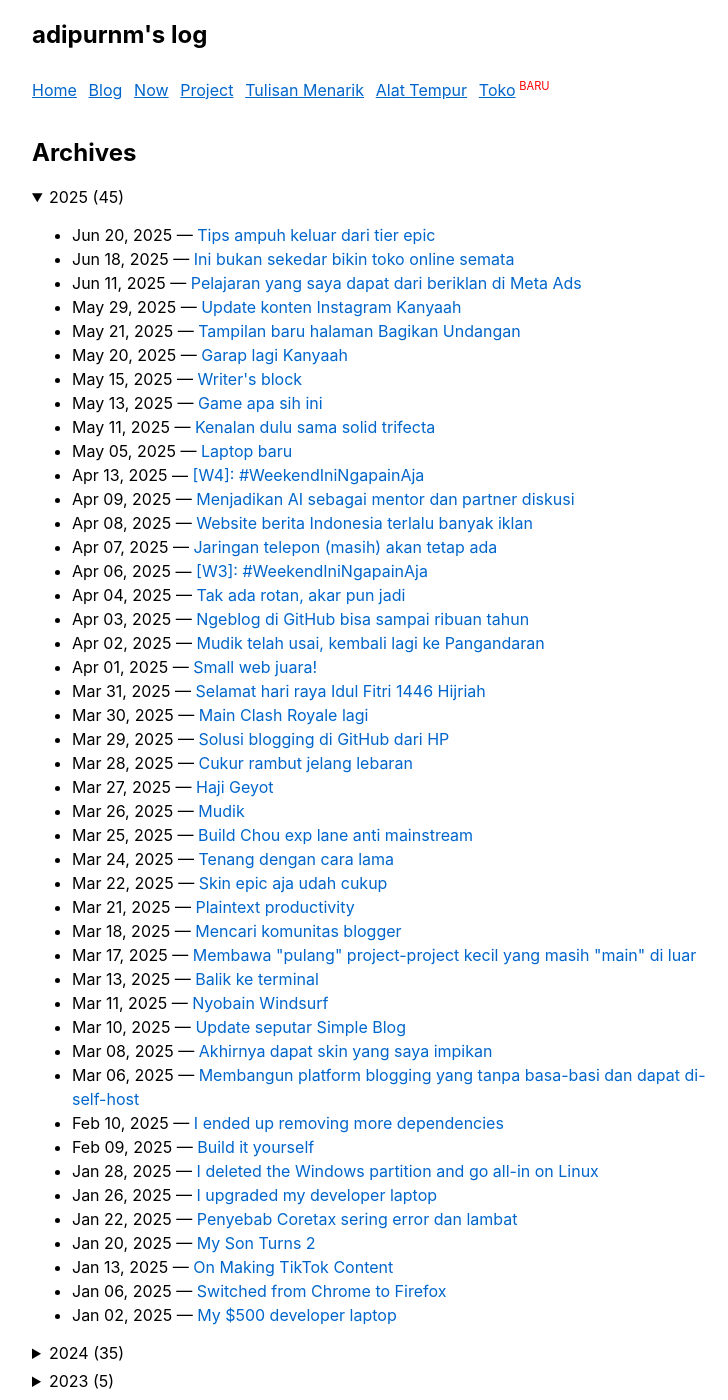
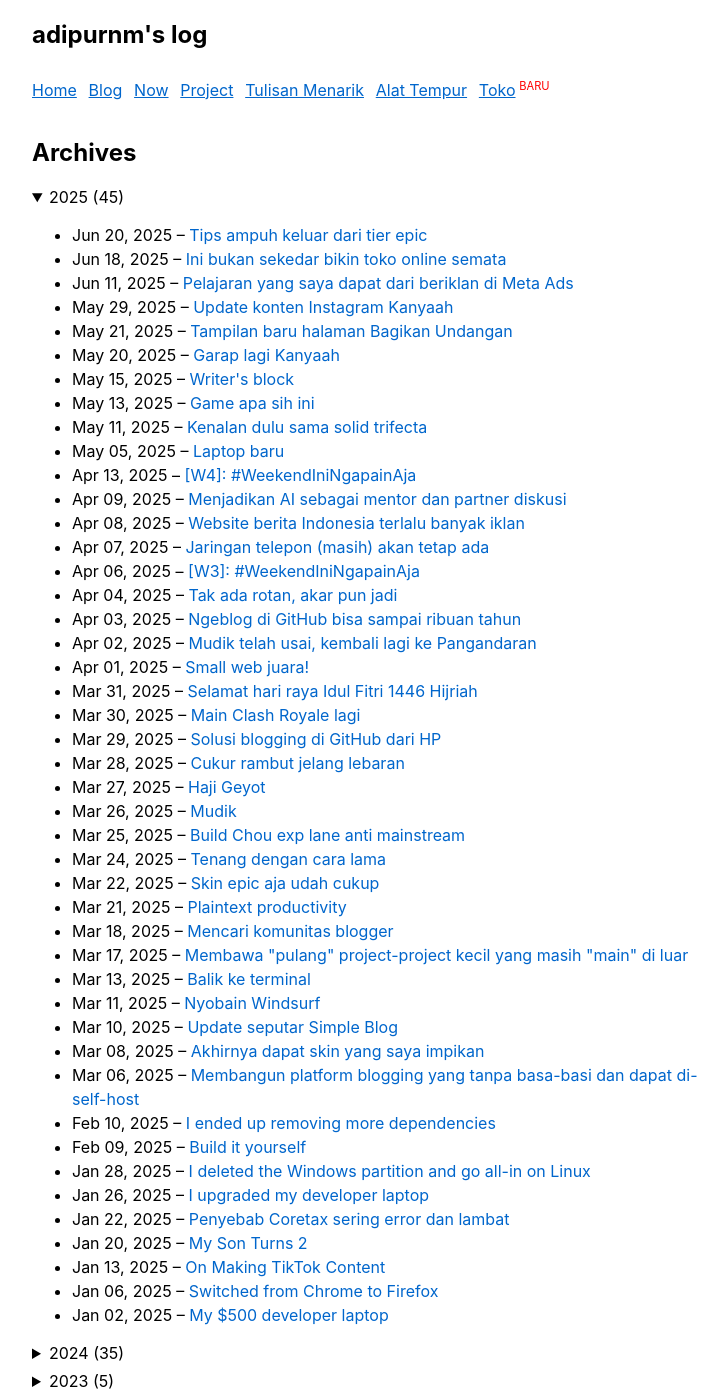
Before and after one commit to adiprnm/weblog, a Jekyll site: the page built from blog.html, in a window 1280 px wide and 1400 px high. Shown: the whole window, without its empty margins (264-992 px from the left). Built offline with Jekyll 4.4.1, drawn with Linux system fonts in a browser that asks for light colours.

Commit message:
Make em dash shorter in blog

```diff
--- a/blog.html
+++ b/blog.html
@@ -16,7 +16,7 @@ reply_to_email: none
       <ul>
         {% for post in year.items %}
           <li>
-            {{ post.date | date: "%b %d, %Y" }} — <a class="mt-1" href="{{ post.url }}">{{ post.title }}</a>
+            {{ post.date | date: "%b %d, %Y" }} – <a class="mt-1" href="{{ post.url }}">{{ post.title }}</a>
           </li>
         {% endfor %}
       </ul>
@@ -36,7 +36,7 @@ reply_to_email: none
 
           <ul>
             {% for post in tag[1] %}
-            <li>{{ post.date | date: "%b %d, %Y" }} — <a href="{{ post.url }}">{{ post.title}}</a></li>
+            <li>{{ post.date | date: "%b %d, %Y" }} – <a href="{{ post.url }}">{{ post.title}}</a></li>
             {% endfor %}
           </ul>
         </details>
```
